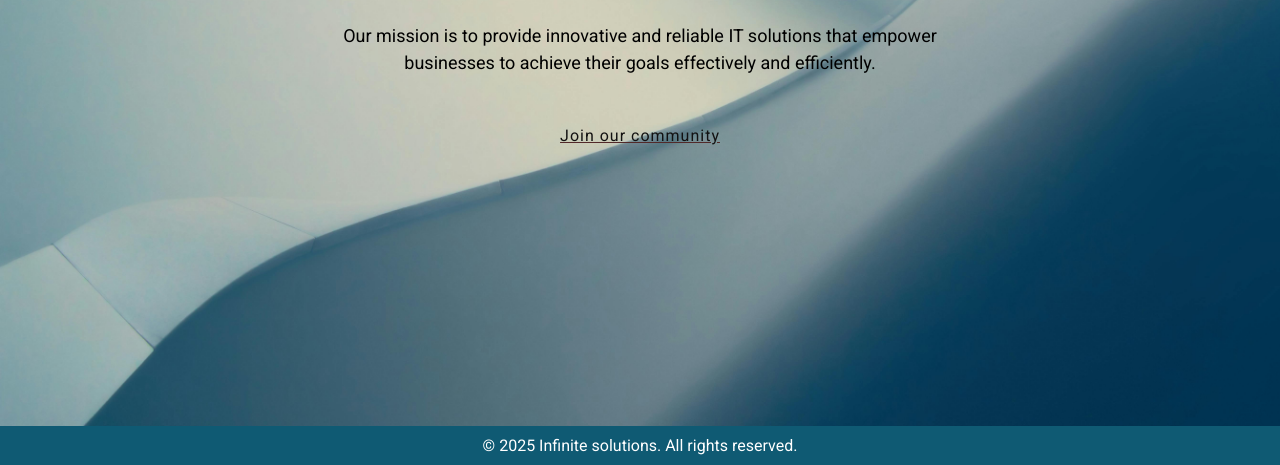
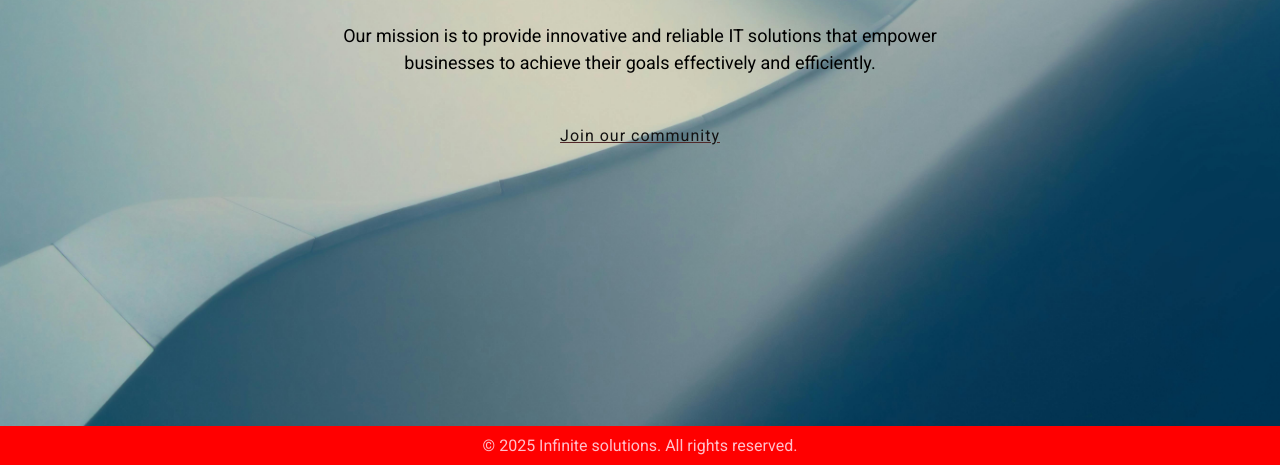
Before and after one commit to Dharshinistalin/Landing-page-project, a plain HTML site: page index.html in a window 1280 px wide. Shown: the part 335-800 px from the top of the page. Drawn offline with Linux system fonts and the light colour scheme.

Commit message:
Update style.css

```diff
--- a/style.css
+++ b/style.css
@@ -178,9 +178,9 @@ nav ul li a:hover{
 
 footer {
 
-    background-color: #0f5a73;
+    background-color: red;
 
-    color: #fff;
+    color: pink;
 
     text-align: center;
 
```
